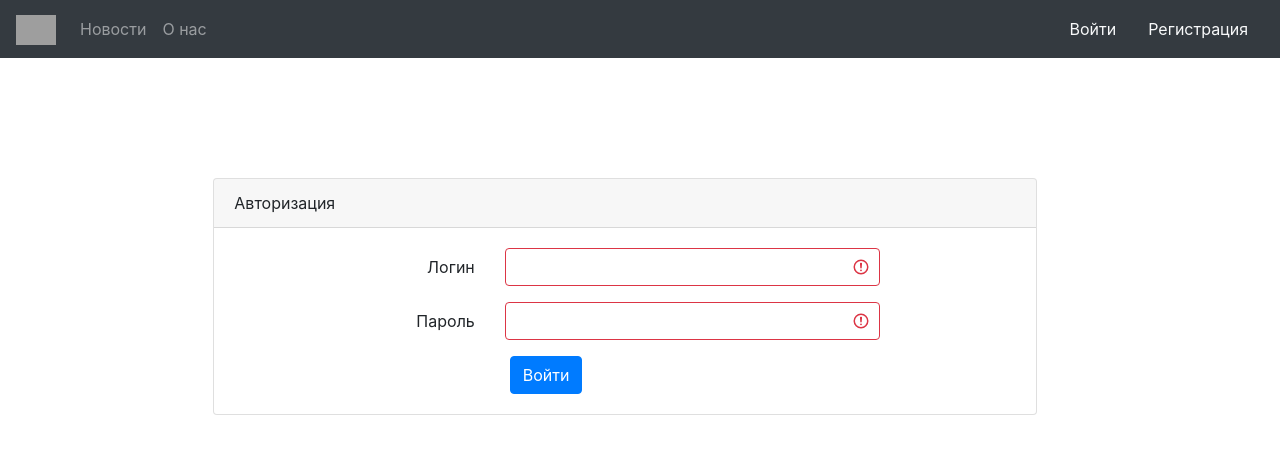
After one commit to Kamuzaka/compucters, a PHP site: page /themes/auth.php in a window 1280 px wide. The commit adds this page. Shown: the top 454 px of the page. Run offline with PHP 8.4, Linux system fonts and the light colour scheme; grey boxes are pictures that could not be loaded.

```diff
--- a/controllers/ApiController.php
+++ b/controllers/ApiController.php
@@ -43,7 +43,6 @@ class ApiController
 			$idn = new IDNAConvert(array('idn_version'=>2008));
 			$address = strpos($this->data['email_to'], 'xn--') ? $this->data['email_to'] : $idn->encode($this->data['email_to']);
 			$mail->addAddress($address);
-
 			// Тема письма
 			$mail->Subject = $this->data['subject'];
 
--- a/lib/app/Controller.php
+++ b/lib/app/Controller.php
@@ -9,4 +9,8 @@ class Controller
 			Router::throwError(404, '404 Страница не найдена');
 		}
 	}
+
+	public function redirect($url) {
+		header('Location: ' . '/' . $url . '/');
+	}
 }
--- a/lib/app/Database.php
+++ b/lib/app/Database.php
@@ -5,7 +5,8 @@ class Database
 
 	public function __construct() {
 		try {
-			$config = Router::config('database');
+			$config = Router::config('db');
+
 			$this->dbh = new PDO('mysql:host=' . $config['host'] . ';dbname=' . $config['database'], $config['user'], $config['password']);
 			$this->dbh->setAttribute( PDO::ATTR_ERRMODE, PDO::ERRMODE_WARNING );
 		} catch (Exception $e) {
--- a/lib/app/Router.php
+++ b/lib/app/Router.php
@@ -2,8 +2,7 @@
 class Router
 {
 	public static function config($key) {
-		$data = include_once ROOT . SEP . 'config.php';
-		return isset($data[$key]) ? $data[$key] : [];
+		return include_once ROOT . SEP . 'config_' . $key . '.php';
 	}
 
 	public static function app()
--- /dev/null
+++ b/themes/auth.php
@@ -0,0 +1,57 @@
+<?php
+global $img;
+?>
+<!DOCTYPE html>
+<html lang="ru">
+<head>
+	<meta charset="UTF-8">
+	<title>Авторизация | НетПандемии</title>
+	<!-- Required meta tags -->
+	<meta name="viewport" content="width=device-width, initial-scale=1, shrink-to-fit=no">
+	<!-- Bootstrap CSS -->
+	<link rel="stylesheet" href="https://stackpath.bootstrapcdn.com/bootstrap/4.5.0/css/bootstrap.min.css" integrity="sha384-9aIt2nRpC12Uk9gS9baDl411NQApFmC26EwAOH8WgZl5MYYxFfc+NcPb1dKGj7Sk" crossorigin="anonymous">
+</head>
+<body>
+	<? include_once "includes/nav.php"; ?>
+	<br><br><br>
+	<section class="mt-5">
+        <div class="cotainer">
+        <div class="row justify-content-center w-100">
+            <div class="col-md-8">
+                <div class="card">
+                    <div class="card-header">Авторизация</div>
+                    <div class="card-body">
+                        <?php if(isset($data['error'])): ?>
+                            <div class="alert alert-danger" role="alert">
+                                Неверные данные
+                            </div>
+                        <?php endif;?>
+                        <form action="/auth/login" method="POST" class="was-validated">
+
+                            <div class="form-group row">
+                                <label for="email_address" class="col-md-4 col-form-label text-md-right">Логин</label>
+                                <div class="col-md-6">
+                                    <input type="text" id="email_address" class="form-control is-invalid" name="login" aria-describedby="validatedInputGroupPrepend" required>
+                                </div>
+                            </div>
+
+                            <div class="form-group row">
+                                <label for="password" class="col-md-4 col-form-label text-md-right">Пароль</label>
+                                <div class="col-md-6">
+                                    <input name="password" type="password" id="password" class="form-control is-invalid" aria-describedby="validatedInputGroupPrepend" required>
+                                </div>
+                            </div>
+
+                            <div class="col-md-6 offset-md-4">
+                                <button type="submit" class="btn btn-primary">Войти</button>
+                            </div>
+
+                        </form>
+                    </div>
+                </div>
+            </div>
+        </div>
+    </div>
+	</section>
+</body>
+</html>
--- a/themes/includes/nav.php
+++ b/themes/includes/nav.php
@@ -15,6 +15,6 @@
 			</li>
 		</ul>
 	</div>
-    <a class="nav-link text-light" href="#">Войти</a>
+    <a class="nav-link text-light" href="/auth/">Войти</a>
     <a class="nav-link text-light" href="/registration/">Регистрация</a>
 </nav>
```
Also changed, not shown: controllers/AdminController.php (added, +64 -0 lines), controllers/AuthController.php (added, +16 -0 lines), models/User.php (+7 -0 lines), themes/admin.php (+17 -5 lines), 1 other file.
